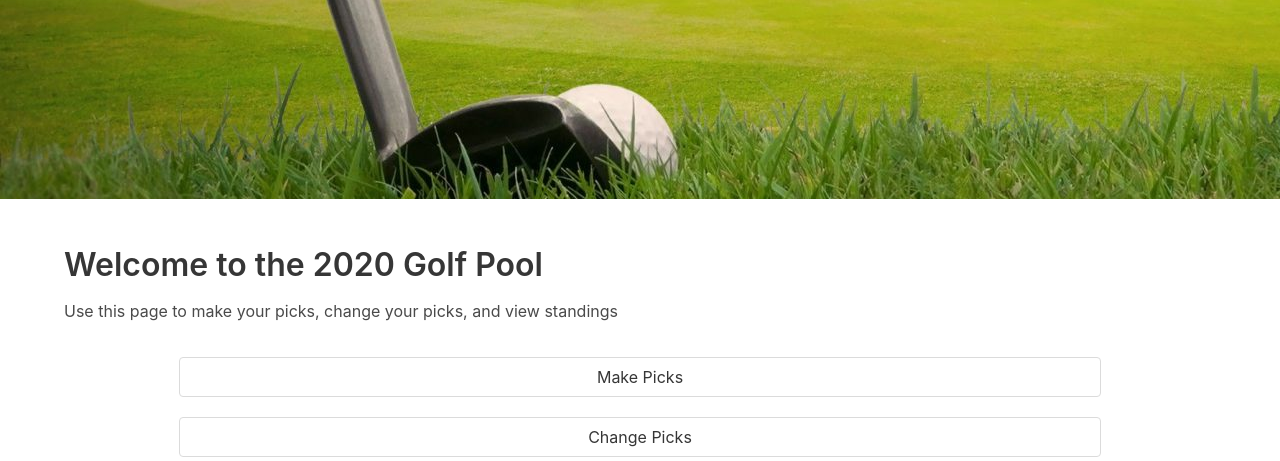
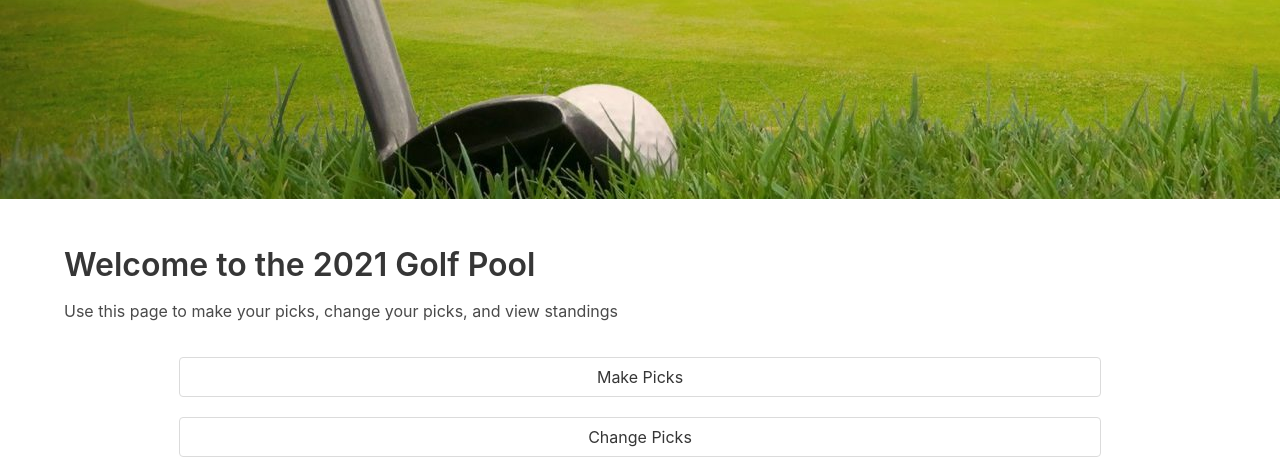
Before and after one commit to jcapper34/GolfPool, a Flask app: page / in a window 1280 px wide. Shown: the part 53-514 px from the top of the page. Run offline with Flask 2, Linux system fonts and the light colour scheme; some libraries are stand-ins or nearby versions.

Commit message:
Updated year on home page

```diff
--- a/templates/home.html
+++ b/templates/home.html
@@ -5,7 +5,7 @@
 <section class="section">
     <div class="container">
         <div class="content">
-            <h1>Welcome to the 2020 Golf Pool</h1>
+            <h1>Welcome to the 2021 Golf Pool</h1>
             <p>Use this page to make your picks, change your picks, and view standings</p>
         </div>
         <div id="home-page-buttons" class="has-text-centered">
```
